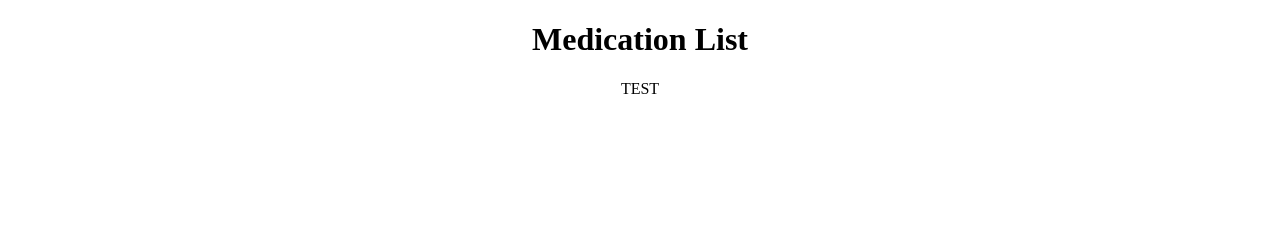
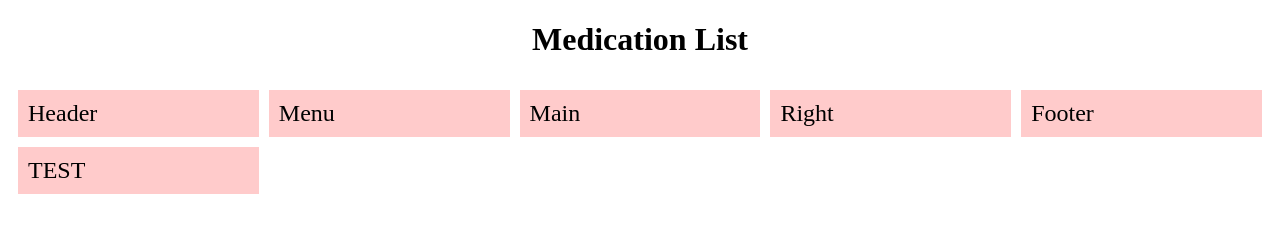
Before and after one commit to srgreiick/MedicationKSA, a website: page frontend/html/medication_list.html in a window 1280 px wide. Drawn offline with Linux system fonts and the light colour scheme.

Commit message:
functional item getneration from med_list_controller.js, css grid and style fixes and updates

```diff
--- /dev/null
+++ b/frontend/css/med_list.css
@@ -0,0 +1,17 @@
+/* https://www.w3schools.com/css/css_grid.asp */
+
+
+.grid-container {
+  display: grid;
+  /* grid-template-columns:auto auto; */
+  grid-template-columns: repeat(auto-fit, minmax(225px, 1fr));
+  grid-gap: 10px;
+  padding: 10px;
+}
+
+.grid-container > div {
+  background-color: rgba(255, 191, 191, 0.8);
+  text-align: left;
+  padding: 10px;
+  font-size: 1.5em;
+}
--- a/frontend/html/medication_list.html
+++ b/frontend/html/medication_list.html
@@ -6,6 +6,7 @@
     <meta name="viewport" content="width=device-width, initial-scale=1.0">
     <link rel="stylesheet" type="text/css" href="../css/style.css"/>
     <link rel="stylesheet" type="text/css" href="../css/nav.css"/>
+    <link rel="stylesheet" type="text/css" href="../css/med_list.css"/>
     <link rel="icon" href="../assets/favicon-32x32.png" type="image">
 
     <title>MedicationKSA</title>
@@ -16,6 +17,15 @@
         <div id="content">
         <!--Content generated by JS will display here -->
         </div>
+
+        <div id="grid-container" class="grid-container">
+            <div class="grid-item">Header</div>
+            <div class="grid-item">Menu</div>
+            <div class="grid-item">Main</div>
+            <div class="grid-item">Right</div>
+            <div class="grid-item">Footer</div>
+          </div>
+
     </body>
     <script src="../js/med_list_controller.js"></script>
 </html>
--- /dev/null
+++ b/frontend/js/med_controller.js
@@ -0,0 +1 @@
+console.log("From Med Controller line 1");
--- a/frontend/js/med_list_controller.js
+++ b/frontend/js/med_list_controller.js
@@ -1,20 +1,22 @@
 //test log
 console.log("From Med List Controller Line 1");
+
 
 //Call addRow function
 addRow();
 
-//Added content from js
+
+//Create row for medication list
 // function from https://stackoverflow.com/questions/17650776/add-remove-html-inside-div-using-javascript
 function addRow() {
     const div = document.createElement('div');
 
-    div.className = 'row';
+    div.className = 'grid-item';
 
     div.innerHTML = `
     <div>TEST</div>
     `;
 
-    document.getElementById('content').appendChild(div);
+    document.getElementById('grid-container').appendChild(div);
     console.log("From addRow Function in Med List Controller");
 };
```
Also changed, not shown: frontend/js/script.js (+0 -18 lines).
